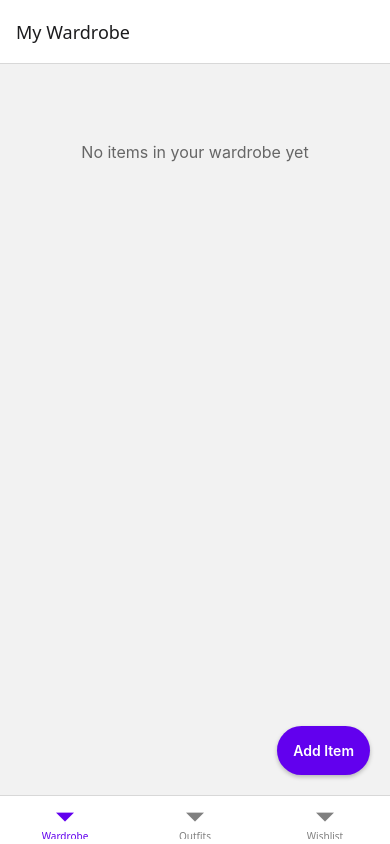
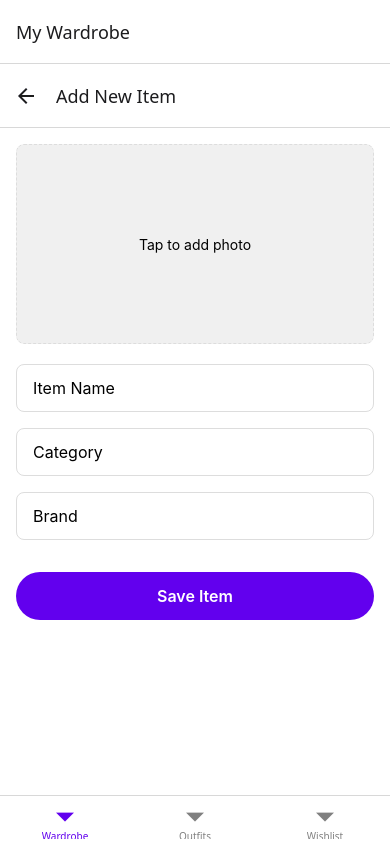
Before and after one commit to avaarm/smartcloset, a React Native app: screen /AddClothing in a window 390 px wide. Built offline with nearby package versions, Linux system fonts and the light colour scheme.

Commit message:
adding functionality

```diff
--- a/App.tsx
+++ b/App.tsx
@@ -1,11 +1,31 @@
 import React from 'react';
 import { NavigationContainer } from '@react-navigation/native';
+import { createNativeStackNavigator } from '@react-navigation/native-stack';
+import AddClothingScreen from './src/screens/AddClothingScreen';
 import { createBottomTabNavigator } from '@react-navigation/bottom-tabs';
 import WardrobeScreen from './src/screens/WardrobeScreen';
 import OutfitScreen from './src/screens/OutfitScreen';
 import WishlistScreen from './src/screens/WishlistScreen';
 
 const Tab = createBottomTabNavigator();
+const Stack = createNativeStackNavigator();
+
+const WardrobeStack = () => {
+  return (
+    <Stack.Navigator>
+      <Stack.Screen
+        name="WardrobeMain"
+        component={WardrobeScreen}
+        options={{ headerShown: false }}
+      />
+      <Stack.Screen
+        name="AddClothing"
+        component={AddClothingScreen}
+        options={{ title: 'Add New Item' }}
+      />
+    </Stack.Navigator>
+  );
+};
 
 const App = (): React.JSX.Element => {
   return (
@@ -18,7 +38,7 @@ const App = (): React.JSX.Element => {
       >
         <Tab.Screen
           name="Wardrobe"
-          component={WardrobeScreen}
+          component={WardrobeStack}
           options={{
             title: 'My Wardrobe',
             tabBarLabel: 'Wardrobe'
--- a/package.json
+++ b/package.json
@@ -16,7 +16,7 @@
     "@react-navigation/native-stack": "^7.3.10",
     "react": "18.3.1",
     "react-native": "0.75.3",
-    "react-native-image-picker": "^7.1.2",
+    "react-native-image-picker": "^7.2.3",
     "react-native-safe-area-context": "^5.4.0",
     "react-native-screens": "^4.10.0"
   },
--- /dev/null
+++ b/src/components/ClothingItem.tsx
@@ -0,0 +1,59 @@
+import React from 'react';
+import { View, Text, Image, StyleSheet, Dimensions } from 'react-native';
+import type { ClothingItem as ClothingItemType } from '../data/sampleClothes';
+
+interface Props {
+  item: ClothingItemType;
+}
+
+const ClothingItem: React.FC<Props> = ({ item }) => {
+  return (
+    <View style={styles.container}>
+      <Image source={{ uri: item.imageUrl }} style={styles.image} />
+      <View style={styles.details}>
+        <Text style={styles.name}>{item.name}</Text>
+        <Text style={styles.category}>{item.category}</Text>
+        {item.brand && <Text style={styles.brand}>{item.brand}</Text>}
+      </View>
+    </View>
+  );
+};
+
+const styles = StyleSheet.create({
+  container: {
+    backgroundColor: 'white',
+    borderRadius: 10,
+    margin: 8,
+    shadowColor: '#000',
+    shadowOffset: { width: 0, height: 2 },
+    shadowOpacity: 0.1,
+    shadowRadius: 4,
+    elevation: 3,
+  },
+  image: {
+    width: Dimensions.get('window').width / 2 - 24,
+    height: 200,
+    borderTopLeftRadius: 10,
+    borderTopRightRadius: 10,
+  },
+  details: {
+    padding: 12,
+  },
+  name: {
+    fontSize: 16,
+    fontWeight: '600',
+    marginBottom: 4,
+  },
+  category: {
+    fontSize: 14,
+    color: '#666',
+    textTransform: 'capitalize',
+  },
+  brand: {
+    fontSize: 12,
+    color: '#888',
+    marginTop: 4,
+  },
+});
+
+export default ClothingItem;
--- /dev/null
+++ b/src/data/sampleClothes.ts
@@ -0,0 +1,49 @@
+export interface ClothingItem {
+  id: string;
+  name: string;
+  category: 'tops' | 'bottoms' | 'dresses' | 'outerwear' | 'shoes' | 'accessories';
+  imageUrl: string;
+  color: string;
+  season: ('spring' | 'summer' | 'fall' | 'winter')[];
+  brand?: string;
+  lastWorn?: Date;
+}
+
+export const sampleClothes: ClothingItem[] = [
+  {
+    id: '1',
+    name: 'White Cotton T-Shirt',
+    category: 'tops',
+    imageUrl: 'https://fakestoreapi.com/img/71-3HjGNDUL._AC_SY879._SX._UX._SY._UY_.jpg',
+    color: 'white',
+    season: ['spring', 'summer'],
+    brand: 'Basics'
+  },
+  {
+    id: '2',
+    name: 'Blue Jeans',
+    category: 'bottoms',
+    imageUrl: 'https://fakestoreapi.com/img/71YXzeOuslL._AC_UY879_.jpg',
+    color: 'blue',
+    season: ['spring', 'fall', 'winter'],
+    brand: 'Denim Co'
+  },
+  {
+    id: '3',
+    name: 'Black Dress',
+    category: 'dresses',
+    imageUrl: 'https://fakestoreapi.com/img/71HblAHs5xL._AC_UY879_-2.jpg',
+    color: 'black',
+    season: ['spring', 'summer', 'fall'],
+    brand: 'Evening Wear'
+  },
+  {
+    id: '4',
+    name: 'Winter Jacket',
+    category: 'outerwear',
+    imageUrl: 'https://fakestoreapi.com/img/51Y5NI-I5jL._AC_UX679_.jpg',
+    color: 'navy',
+    season: ['fall', 'winter'],
+    brand: 'Winter Essentials'
+  }
+];
--- /dev/null
+++ b/src/screens/AddClothingScreen.tsx
@@ -0,0 +1,126 @@
+import React, { useState } from 'react';
+import { View, Text, StyleSheet, TextInput, TouchableOpacity, Image } from 'react-native';
+import * as ImagePicker from 'react-native-image-picker';
+import { SafeAreaView } from 'react-native-safe-area-context';
+
+const AddClothingScreen = ({ navigation }) => {
+  const [name, setName] = useState('');
+  const [category, setCategory] = useState('');
+  const [brand, setBrand] = useState('');
+  const [imageUri, setImageUri] = useState('');
+
+  const pickImage = () => {
+    ImagePicker.launchImageLibrary({
+      mediaType: 'photo',
+      quality: 0.8,
+    }, (response) => {
+      if (response.didCancel) {
+        return;
+      }
+      if (response.assets && response.assets[0].uri) {
+        setImageUri(response.assets[0].uri);
+      }
+    });
+  };
+
+  const handleSave = () => {
+    // TODO: Save clothing item
+    navigation.goBack();
+  };
+
+  return (
+    <SafeAreaView style={styles.container}>
+      <TouchableOpacity style={styles.imageContainer} onPress={pickImage}>
+        {imageUri ? (
+          <Image source={{ uri: imageUri }} style={styles.image} />
+        ) : (
+          <View style={styles.placeholder}>
+            <Text>Tap to add photo</Text>
+          </View>
+        )}
+      </TouchableOpacity>
+
+      <TextInput
+        style={styles.input}
+        placeholder="Item Name"
+        value={name}
+        onChangeText={setName}
+      />
+
+      <TextInput
+        style={styles.input}
+        placeholder="Category"
+        value={category}
+        onChangeText={setCategory}
+      />
+
+      <TextInput
+        style={styles.input}
+        placeholder="Brand"
+        value={brand}
+        onChangeText={setBrand}
+      />
+
+      <TouchableOpacity
+        style={styles.saveButton}
+        onPress={handleSave}
+      >
+        <Text style={styles.saveButtonText}>Save Item</Text>
+      </TouchableOpacity>
+    </SafeAreaView>
+  );
+};
+
+const styles = StyleSheet.create({
+  container: {
+    flex: 1,
+    padding: 16,
+    backgroundColor: '#fff',
+  },
+  imageContainer: {
+    width: '100%',
+    height: 200,
+    marginBottom: 20,
+    borderRadius: 8,
+    overflow: 'hidden',
+  },
+  image: {
+    width: '100%',
+    height: '100%',
+  },
+  placeholder: {
+    width: '100%',
+    height: '100%',
+    backgroundColor: '#f0f0f0',
+    justifyContent: 'center',
+    alignItems: 'center',
+    borderRadius: 8,
+    borderWidth: 1,
+    borderColor: '#ddd',
+    borderStyle: 'dashed',
+  },
+  input: {
+    height: 48,
+    borderWidth: 1,
+    borderColor: '#ddd',
+    borderRadius: 8,
+    paddingHorizontal: 16,
+    marginBottom: 16,
+    fontSize: 16,
+  },
+  saveButton: {
+    backgroundColor: '#6200ee',
+    height: 48,
+    borderRadius: 24,
+    justifyContent: 'center',
+    alignItems: 'center',
+    marginTop: 16,
+  },
+  saveButtonText: {
+    color: '#fff',
+    fontSize: 16,
+    fontWeight: '600',
+  },
+});
+
+export default AddClothingScreen;
--- a/src/screens/WardrobeScreen.tsx
+++ b/src/screens/WardrobeScreen.tsx
@@ -1,77 +1,27 @@
-import React, { useState, useEffect } from 'react';
-import { View, StyleSheet, FlatList, TouchableOpacity, Text, ActivityIndicator } from 'react-native';
-import { launchImageLibrary } from 'react-native-image-picker';
-import { ClothingItem, ClothingCategory, Season } from '../types';
-import ClothingCard from '../components/ClothingCard';
-import { getWardrobeItems, saveWardrobeItems } from '../utils/storage';
+import React from 'react';
+import { View, StyleSheet, FlatList, TouchableOpacity, Text } from 'react-native';
+import ClothingItem from '../components/ClothingItem';
+import { sampleClothes, ClothingItem as ClothingItemType } from '../data/sampleClothes';
 
-const WardrobeScreen = () => {
-  const [items, setItems] = useState<ClothingItem[]>([]);
-  const [loading, setLoading] = useState(true);
-
-  useEffect(() => {
-    loadWardrobeItems();
-  }, []);
-
-  const loadWardrobeItems = async () => {
-    try {
-      const savedItems = await getWardrobeItems();
-      setItems(savedItems);
-    } catch (error) {
-      console.error('Error loading wardrobe items:', error);
-    } finally {
-      setLoading(false);
-    }
-  };
-
-  const handleAddItem = async () => {
-    const result = await launchImageLibrary({
-      mediaType: 'photo',
-      quality: 0.8,
-    });
-
-    if (result.assets && result.assets[0]) {
-      const newItem: ClothingItem = {
-        id: Date.now().toString(),
-        name: 'New Item',
-        category: ClothingCategory.TOPS,
-        userImage: result.assets[0].uri,
-        color: 'black', // Default value, will be editable
-        season: [Season.SPRING], // Default value, will be editable
-        dateAdded: new Date().toISOString(),
-        isWishlist: false,
-      };
-
-      const updatedItems = [...items, newItem];
-      setItems(updatedItems);
-      await saveWardrobeItems(updatedItems);
-    }
-  };
-
-  if (loading) {
-    return (
-      <View style={[styles.container, styles.centered]}>
-        <ActivityIndicator size="large" color="#6200ee" />
-      </View>
-    );
-  }
+const WardrobeScreen = ({ navigation }) => {
+  const renderItem = ({ item }: { item: ClothingItemType }) => (
+    <ClothingItem item={item} />
+  );
 
   return (
     <View style={styles.container}>
       <FlatList
-        data={items}
-        renderItem={({ item }) => <ClothingCard item={item} />}
-        keyExtractor={item => item.id}
+        data={sampleClothes}
+        renderItem={renderItem}
+        keyExtractor={(item) => item.id}
         numColumns={2}
-        contentContainerStyle={styles.grid}
-        ListEmptyComponent={
-          <View style={styles.emptyState}>
-            <Text style={styles.emptyStateText}>No items in your wardrobe yet</Text>
-          </View>
-        }
+        contentContainerStyle={styles.listContent}
       />
-      <TouchableOpacity style={styles.addButton} onPress={handleAddItem}>
-        <Text style={styles.addButtonText}>Add Item</Text>
+      <TouchableOpacity
+        style={styles.addButton}
+        onPress={() => navigation.navigate('AddClothing')}
+      >
+        <Text style={styles.addButtonText}>+</Text>
       </TouchableOpacity>
     </View>
   );
@@ -80,34 +30,22 @@ const WardrobeScreen = () => {
 const styles = StyleSheet.create({
   container: {
     flex: 1,
+    backgroundColor: '#f5f5f5',
   },
-  centered: {
-    justifyContent: 'center',
-    alignItems: 'center',
-  },
-  grid: {
+  listContent: {
     padding: 8,
-  },
-  emptyState: {
-    flex: 1,
-    justifyContent: 'center',
-    alignItems: 'center',
-    padding: 20,
-    marginTop: 50,
-  },
-  emptyStateText: {
-    fontSize: 16,
-    color: '#666',
-    textAlign: 'center',
   },
   addButton: {
     position: 'absolute',
+    right: 20,
     bottom: 20,
-    right: 20,
+    width: 60,
+    height: 60,
+    borderRadius: 30,
     backgroundColor: '#6200ee',
-    padding: 16,
-    borderRadius: 30,
-    elevation: 4,
+    justifyContent: 'center',
+    alignItems: 'center',
+    elevation: 5,
     shadowColor: '#000',
     shadowOffset: { width: 0, height: 2 },
     shadowOpacity: 0.25,
@@ -115,7 +53,8 @@ const styles = StyleSheet.create({
   },
   addButtonText: {
     color: 'white',
-    fontWeight: '600',
+    fontSize: 32,
+    fontWeight: '300',
   },
 });
 
```
Also changed, not shown: 4 other files (tests, documents, lock files or other folders).
